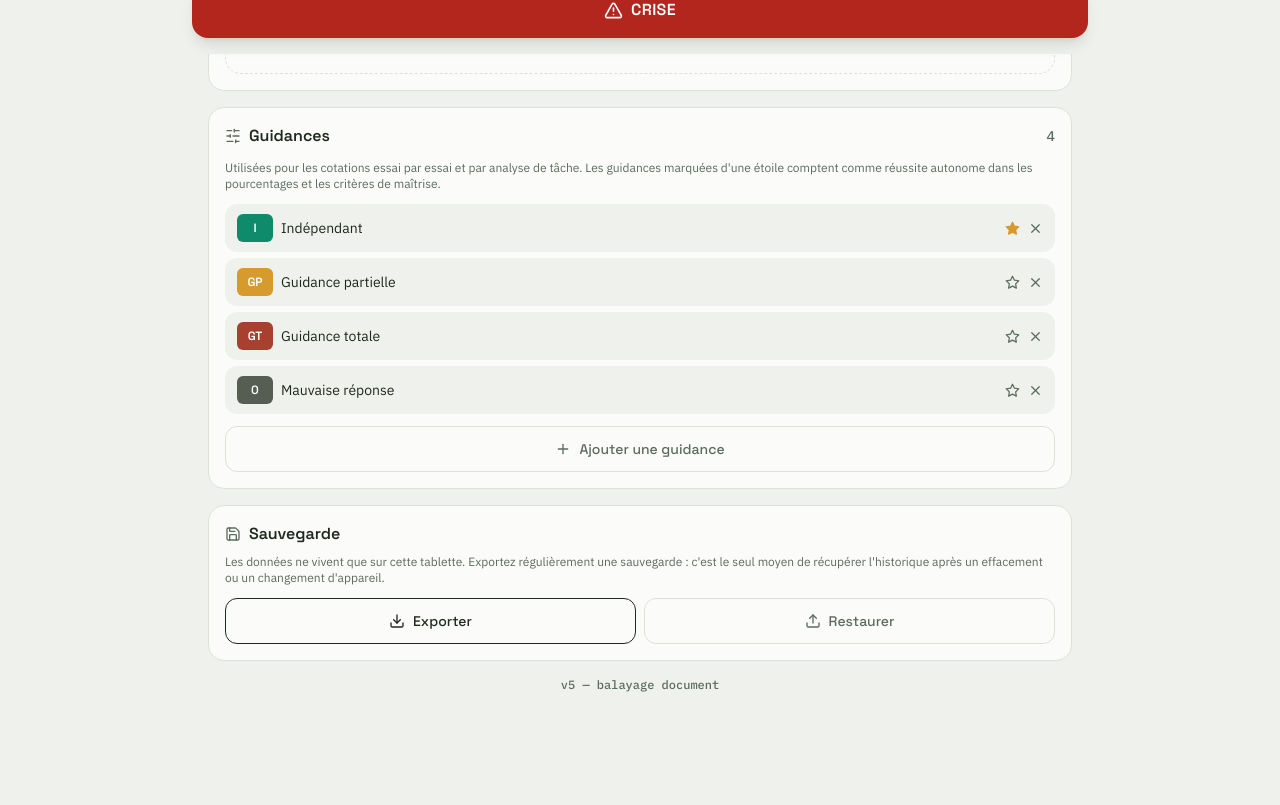
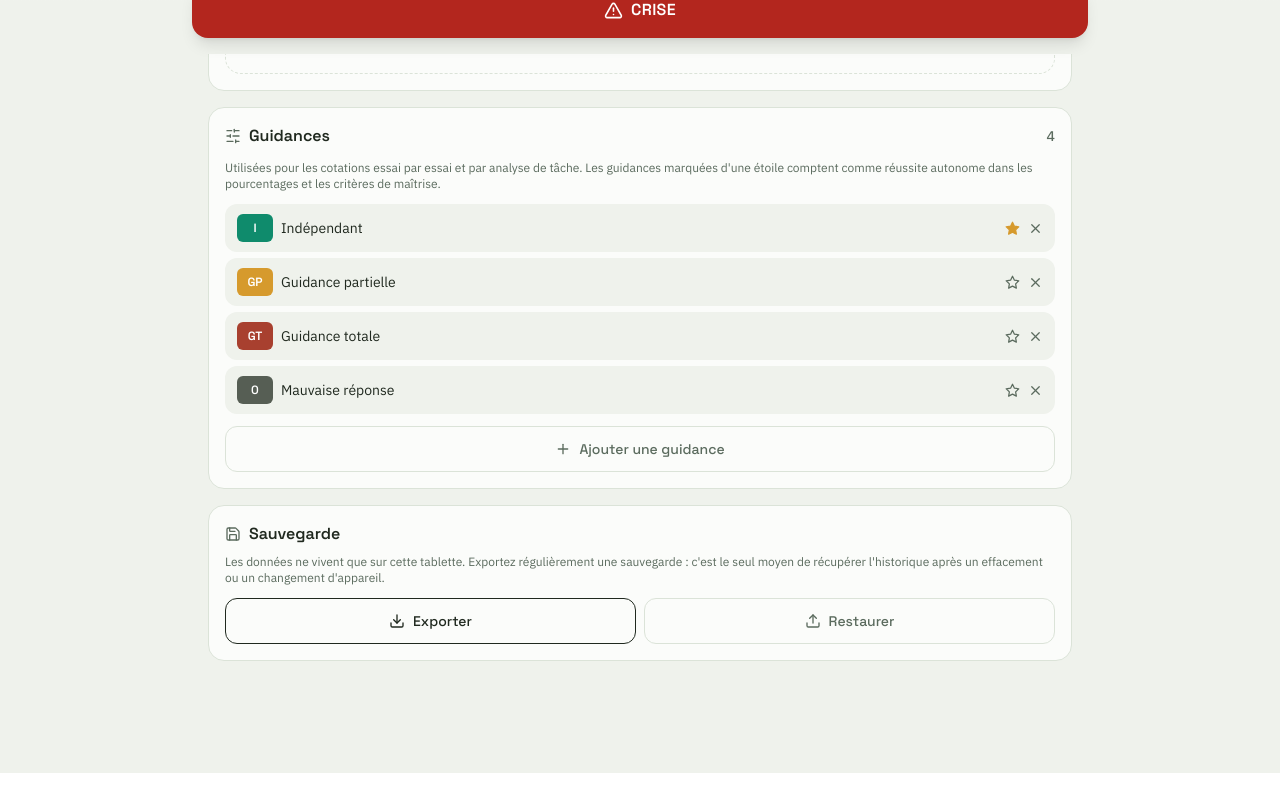
Before and after one commit to 8smvvj4wzy-sketch/DatABA, a React (Vite) app: page / in a window 1280 px wide. Shown: the part 746-1551 px from the top of the page. After the commit the page ends 1519 px from the top, so only its background shows below. Built offline with nearby package versions, Linux system fonts and the light colour scheme.

Commit message:
Add files via upload

```diff
--- a/src/App.jsx
+++ b/src/App.jsx
@@ -71,10 +71,6 @@ function objectiveGuidances(obj, guidances) {
   const sel = all.filter((g) => codes.includes(g.code));
   return sel.length ? sel : all;
 }
-/* Affiché en bas de l'écran Administratif : permet de vérifier d'un coup d'œil
-   quelle version tourne réellement sur l'appareil après une mise en ligne. */
-const APP_VERSION = 'v5 — balayage document';
-
 const GUIDANCE_PALETTE = ['#0F8B6C', '#7A9A3A', '#D69A2D', '#C36A2E', '#A8402F', '#2E6E8E', '#7A6A9A', '#6B5178'];
 
 function guidanceByCode(guidances, code) {
@@ -1430,8 +1426,6 @@ function AdminScreen({ students, ateliers, intervenants, guidances, addStudent,
           <Btn variant="ghost" onClick={() => fileRef.current && fileRef.current.click()} className="flex-1 text-sm"><Upload size={16} /> Restaurer</Btn>
         </div>
       </Card>
-
-      <p className="text-center text-xs mt-4" style={{ color: INK_SOFT, fontFamily: F_MONO }}>{APP_VERSION}</p>
     </div>
   );
 }
```
